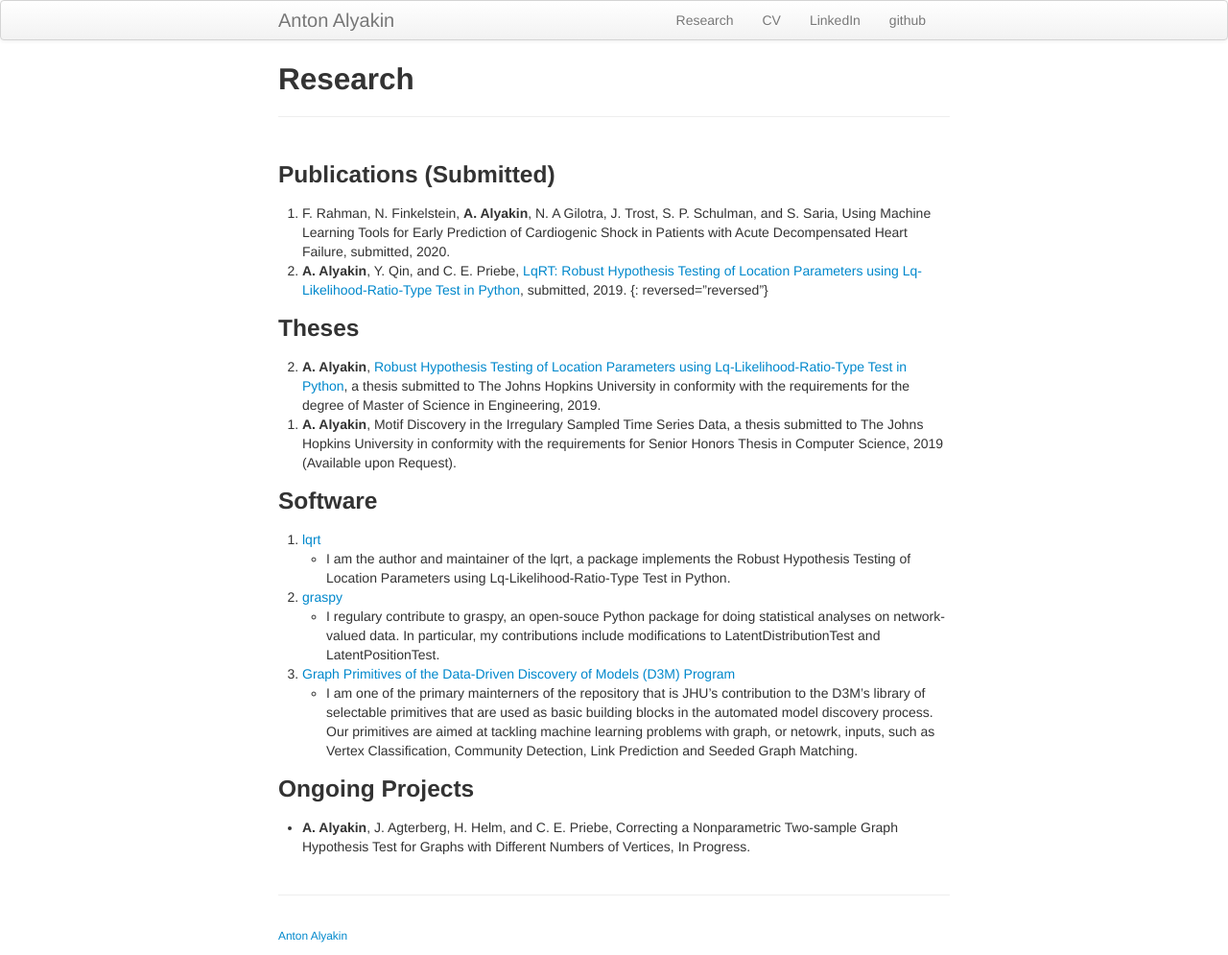
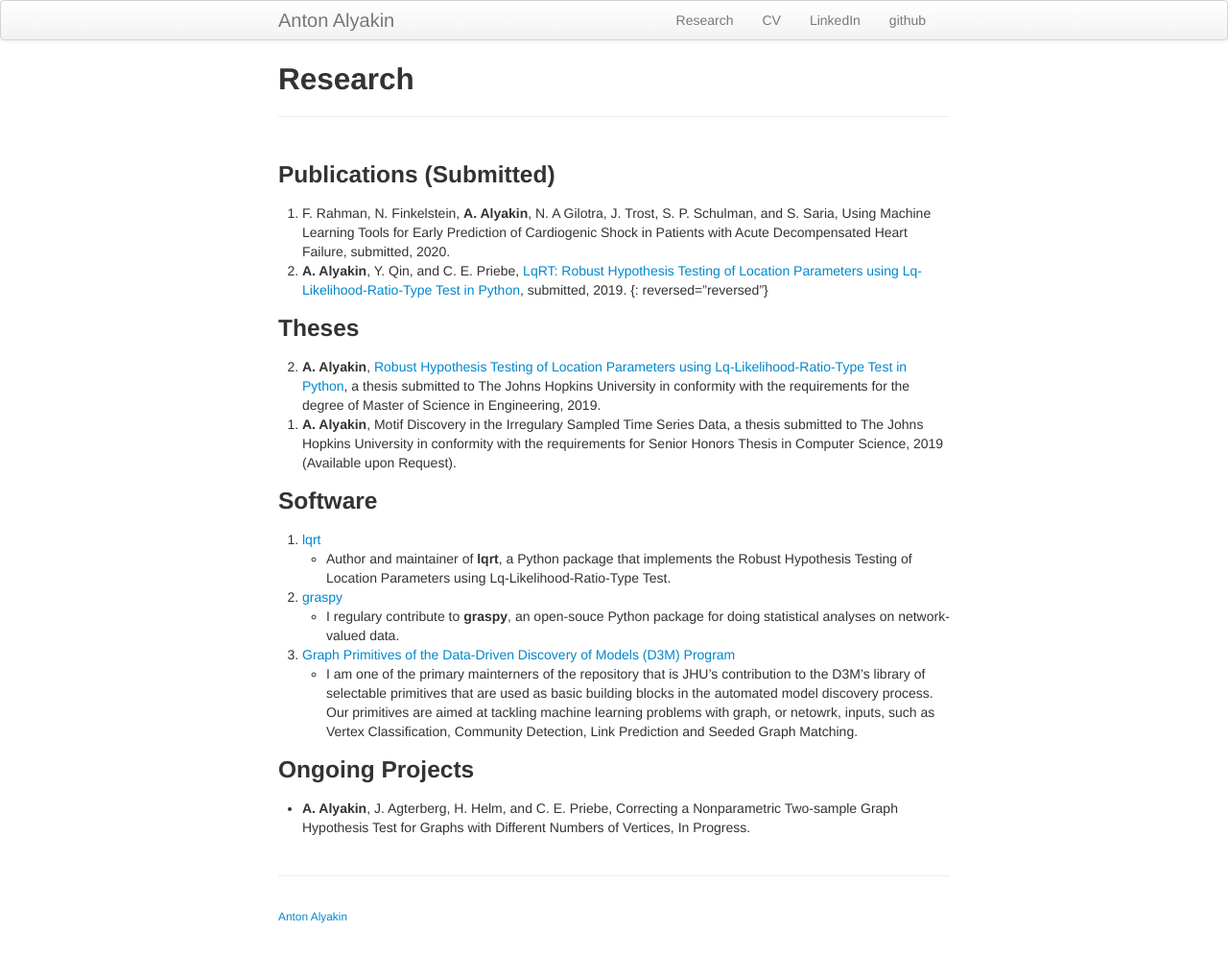
Before and after one commit to alyakin314/alyakin314.github.io, a Jekyll site: the page built from pages/research.md, in a window 1280 px wide. Shown: the whole page at 96% size. Built offline with Jekyll 4.4.1, drawn with Linux system fonts in a browser that asks for light colours.

Commit message:
modified research page

```diff
--- a/pages/research.md
+++ b/pages/research.md
@@ -27,13 +27,12 @@ reversed="reversed"}
 
 ### Software
 1. [lqrt](https://github.com/alyakin314/lqrt)
-  - I am the author and maintainer of the lqrt, a package implements the
+  - Author and maintainer of **lqrt**, a Python package that implements the
     Robust Hypothesis Testing of Location Parameters using
-    Lq-Likelihood-Ratio-Type Test in Python.
+    Lq-Likelihood-Ratio-Type Test.
 2. [graspy](https://github.com/neurodata/graspy)
-  - I regulary contribute to graspy, an open-souce Python package for doing
-    statistical analyses on network-valued data. In particular, my contributions
-    include modifications to LatentDistributionTest and LatentPositionTest.
+  - I regulary contribute to **graspy**, an open-souce Python package for doing
+    statistical analyses on network-valued data.
 3. [Graph Primitives of the Data-Driven Discovery of Models (D3M)
    Program](https://github.com/neurodata/primitives-interfaces)
   - I am one of the primary mainterners of the repository that is JHU's
```
